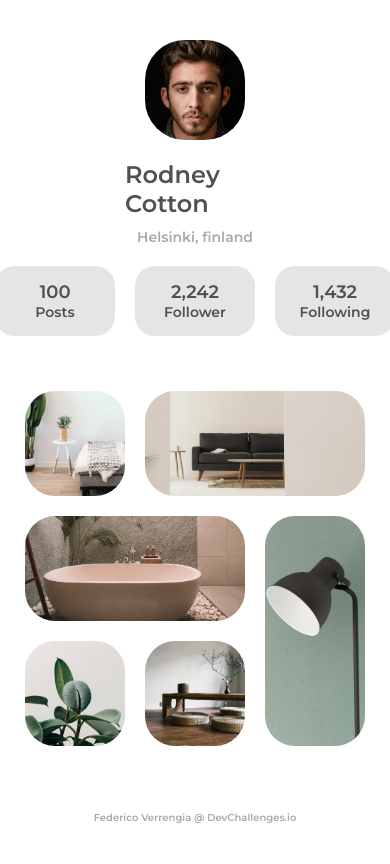
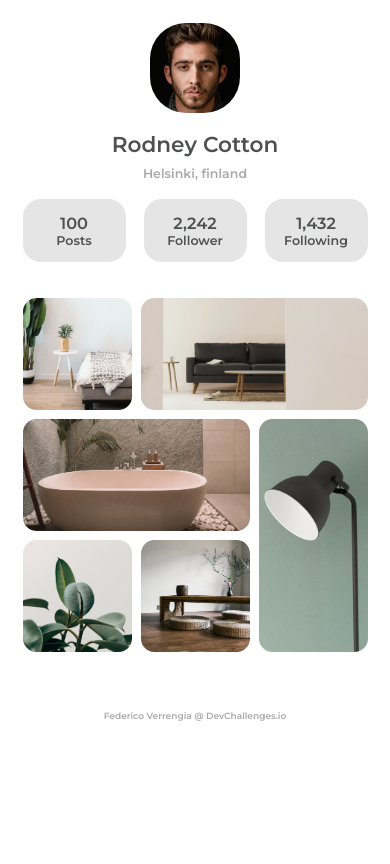
Before and after one commit to fedehub93/my-gallery, a website: page index.html in a window 390 px wide. Drawn offline with Linux system fonts and the light colour scheme.

Commit message:
Fix media queries small screen

```diff
--- a/sass/_base.scss
+++ b/sass/_base.scss
@@ -18,10 +18,18 @@
 html {
     font-size: 62.5%;
     box-sizing: border-box;
+
+    @media only screen and (max-width: $media-screen-small) {
+        font-size: 56.25%;
+    }
 }
 
 .wrapper {
     max-width: 120rem;
     margin: 0 auto;
     padding: 2.5rem;
+
+    display: flex;
+    flex-direction: column;
+    align-items: center;
 }
--- a/sass/_components.scss
+++ b/sass/_components.scss
@@ -1,8 +1,5 @@
 .profile {
-    padding: 1.5rem;
-    width: 50%;
-    margin: 0 auto;
-
+    max-width: 100%;
     display: flex;
     flex-direction: column;
     align-items: center;
@@ -14,6 +11,7 @@
     }
 
     &__stats {
+        max-width: 100%;
         display: flex;
 
         &-box {
@@ -22,7 +20,6 @@
             }
             height: 7rem;
             width: 12rem;
-            padding: 2.5rem 4rem;
             background-color: var(--color-gray-1);
             border-radius: 2rem;
             color: var(--color-black);
@@ -51,9 +48,17 @@
     grid-template-rows: repeat(3, 1fr);
     gap: 2rem;
 
+    @media only screen and (max-width: $media-screen-small) {
+        gap: 1rem;
+    }
+
     &__box {
         border-radius: 3rem;
         overflow: hidden;
+
+        @media only screen and (max-width: $media-screen-small) {
+            border-radius: 1.5rem;
+        }
 
         &--2 {
             grid-column: 2 / -1;
--- a/sass/_variables.scss
+++ b/sass/_variables.scss
@@ -0,0 +1,2 @@
+//Media screen
+$media-screen-small: 31.25em;
```
Also changed, not shown: css/style.css.
